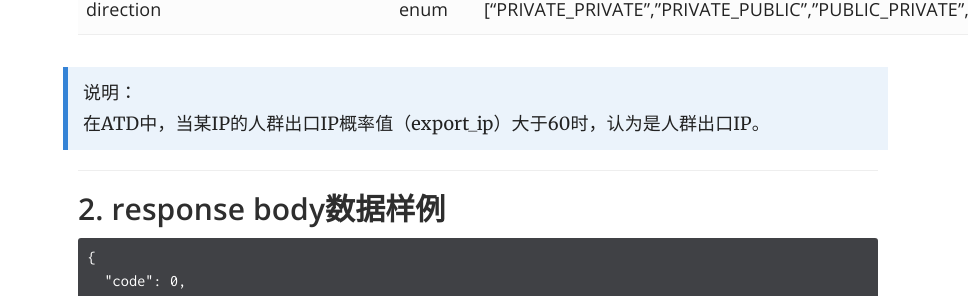
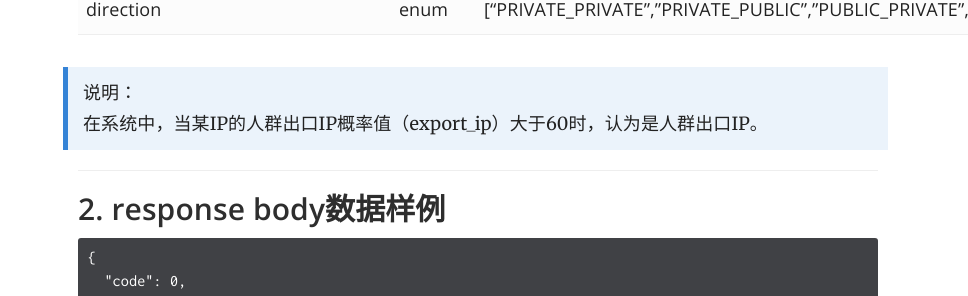
Before and after one commit to ytf606/docs, a Jekyll site: the page built from _docs/内网自定义处理接口文档.md, in a window 1280 px wide and 900 px high, scrolled down 6767 px. Shown: the part 148-444 px from the top of the window, without its empty margins (312-1280 px from the left). Built offline with Jekyll 4.4.1, drawn with Linux system fonts in a browser that asks for light colours.

Commit message:
Update 内网自定义处理接口文档.md

```diff
--- a/_docs/内网自定义处理接口文档.md
+++ b/_docs/内网自定义处理接口文档.md
@@ -130,7 +130,7 @@ order: 9
 |direction|enum|["PRIVATE_PRIVATE","PRIVATE_PUBLIC","PUBLIC_PRIVATE","PUBLIC_PUBLIC"]|攻击方向描述|
 
 > 说明：<br/>
-> 在ATD中，当某IP的人群出口IP概率值（export_ip）大于60时，认为是人群出口IP。
+> 在系统中，当某IP的人群出口IP概率值（export_ip）大于60时，认为是人群出口IP。
 
 ### 2. response body数据样例
 
```
